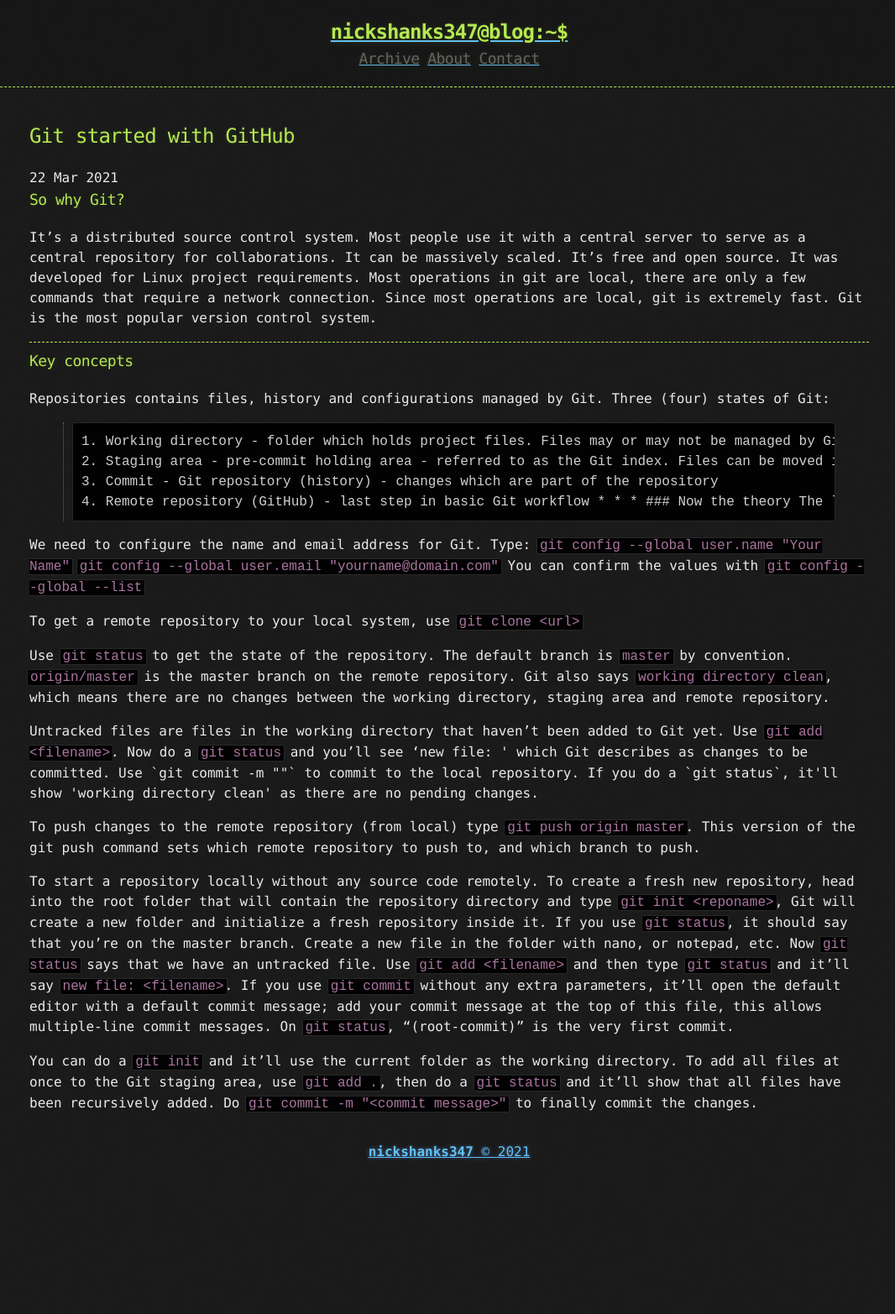
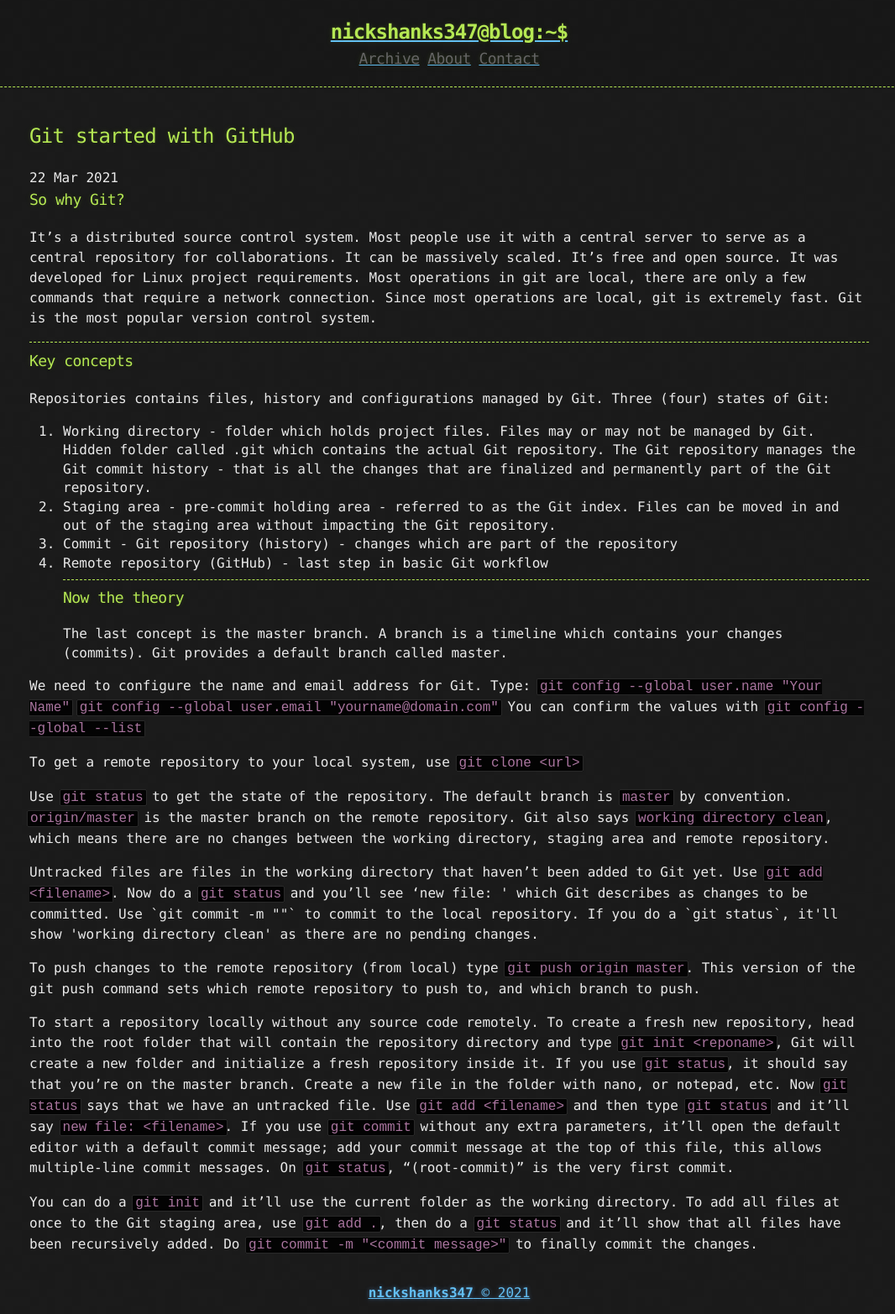
Before and after one commit to nickshanks347/nickshanks347.github.io, a Jekyll site: the page built from _posts/2021-03-22-how-to-use-git.md, in a window 1280 px wide. Shown: the whole page at 84% size, without its empty margins (105-1171 px from the left). Built offline with Jekyll 4.4.1, drawn with Linux system fonts in a browser that asks for light colours; before the commit the page ends 1397 px from its top, so only the background shows below that.

Commit message:
Update 2021-03-22-how-to-use-git.md

```diff
--- a/_posts/2021-03-22-how-to-use-git.md
+++ b/_posts/2021-03-22-how-to-use-git.md
@@ -9,10 +9,10 @@
 ### Key concepts
 Repositories contains files, history and configurations managed by Git.
 Three (four) states of Git:
->	1. Working directory - folder which holds project files. Files may or may not be managed by Git. Hidden folder called .git which contains the actual Git repository. The Git repository manages the Git commit history - that is all the changes that are finalized and permanently part of the Git repository.
->	2. Staging area - pre-commit holding area - referred to as the Git index. Files can be moved in and out of the staging area without impacting the Git repository.
->	3. Commit - Git repository (history) - changes which are part of the repository
->	4. Remote repository (GitHub) - last step in basic Git workflow
+1. Working directory - folder which holds project files. Files may or may not be managed by Git. Hidden folder called .git which contains the actual Git repository. The Git repository manages the Git commit history - that is all the changes that are finalized and permanently part of the Git repository.
+2. Staging area - pre-commit holding area - referred to as the Git index. Files can be moved in and out of the staging area without impacting the Git repository.
+3. Commit - Git repository (history) - changes which are part of the repository
+4. Remote repository (GitHub) - last step in basic Git workflow
 * * *
 ### Now the theory
 The last concept is the master branch. A branch is a timeline which contains your changes (commits). Git provides a default branch called master.
```
